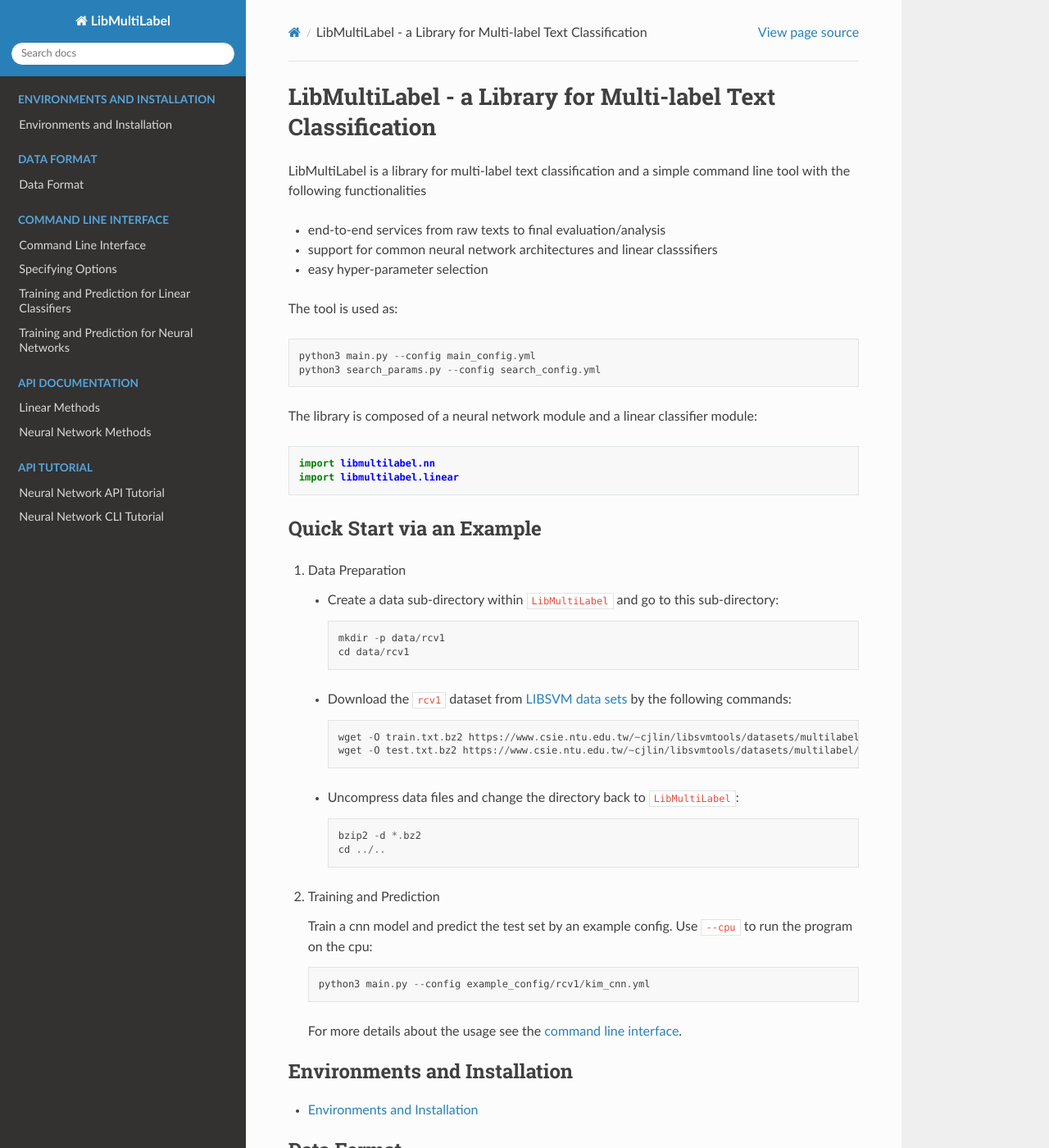
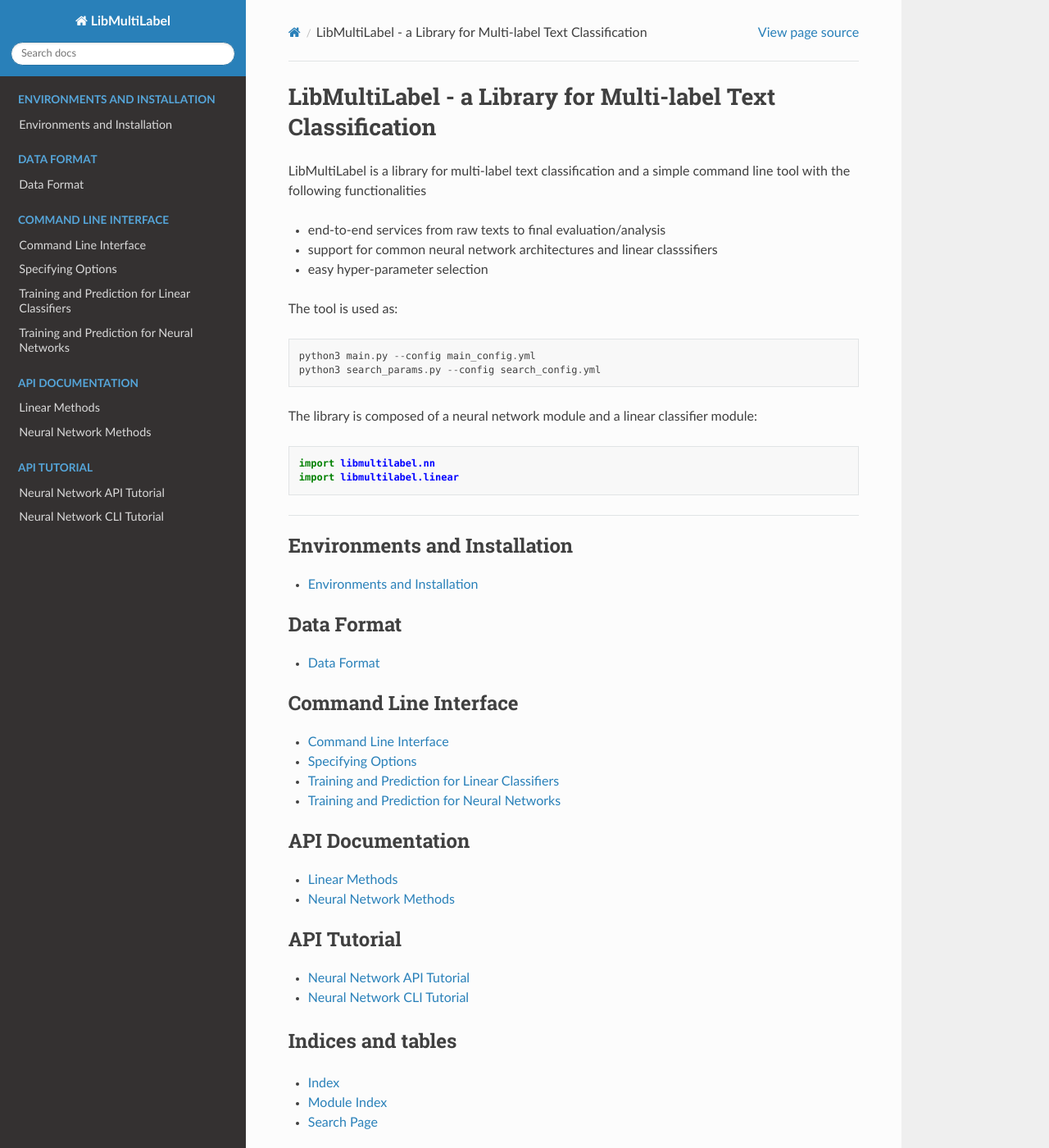
Before and after one commit to ASUS-AICS/LibMultiLabel, a Sphinx documentation site: the page built from docs/index.rst, in a window 1280 px wide and 1400 px high. Shown: the whole window at 82% size. Built offline with Sphinx 7.4.7 and the Read the Docs theme 2.0.0, drawn with Linux system fonts in a browser that asks for light colours.

Commit message:
(1) Remove quick start from index (2) remove for Neural Networks in nn page

```diff
--- a/docs/cli/nn.rst
+++ b/docs/cli/nn.rst
@@ -64,8 +64,8 @@
 - Use ``--save_k_predictions`` to save the top K predictions for each instance in the test set. K=100 if not specified.
 - Use ``--predict_out_path`` to specify the file for storing the predicted top-K labels/scores.
 
-Hyperparameter Search for Neural Networks
-^^^^^^^^^^^^^^^^^^^^^^^^^^^^^^^^^^^^^^^^^
+Hyperparameter Search
+^^^^^^^^^^^^^^^^^^^^^
 
 Parameter selection is known to be extremely important in machine learning practice; see a powerful reminder in "`this paper <https://www.csie.ntu.edu.tw/~cjlin/papers/parameter_selection/acl2021_parameter_selection.pdf>`_". Here we leverage `Ray Tune <https://docs.ray.io/en/master/tune/index.html>`_, which is a python library for hyperparameter tuning, to select parameters. Due to the dependency of Ray Tune, first make sure your python version is not greater than 3.8. Then, install the related packages with:
 
--- a/docs/index.rst
+++ b/docs/index.rst
@@ -18,34 +18,7 @@
    import libmultilabel.nn
    import libmultilabel.linear
 
-
-Quick Start via an Example
---------------------------
-
-1. Data Preparation
-
-   * Create a data sub-directory within ``LibMultiLabel`` and go to this sub-directory::
-
-      mkdir -p data/rcv1
-      cd data/rcv1
-
-   * Download the ``rcv1`` dataset from `LIBSVM data sets <https://www.csie.ntu.edu.tw/~cjlin/libsvmtools/datasets>`_ by the following commands::
-
-      wget -O train.txt.bz2 https://www.csie.ntu.edu.tw/~cjlin/libsvmtools/datasets/multilabel/rcv1_topics_train.txt.bz2
-      wget -O test.txt.bz2 https://www.csie.ntu.edu.tw/~cjlin/libsvmtools/datasets/multilabel/rcv1_topics_test.txt.bz2
-
-   * Uncompress data files and change the directory back to ``LibMultiLabel``::
-
-      bzip2 -d *.bz2
-      cd ../..
-
-2. Training and Prediction
-
-   Train a cnn model and predict the test set by an example config. Use ``--cpu`` to run the program on the cpu::
-
-      python3 main.py --config example_config/rcv1/kim_cnn.yml
-
-   For more details about the usage see the `command line interface <cli.html>`_.
+------
 
 .. toctree::
     :caption: Environments and Installation
```
